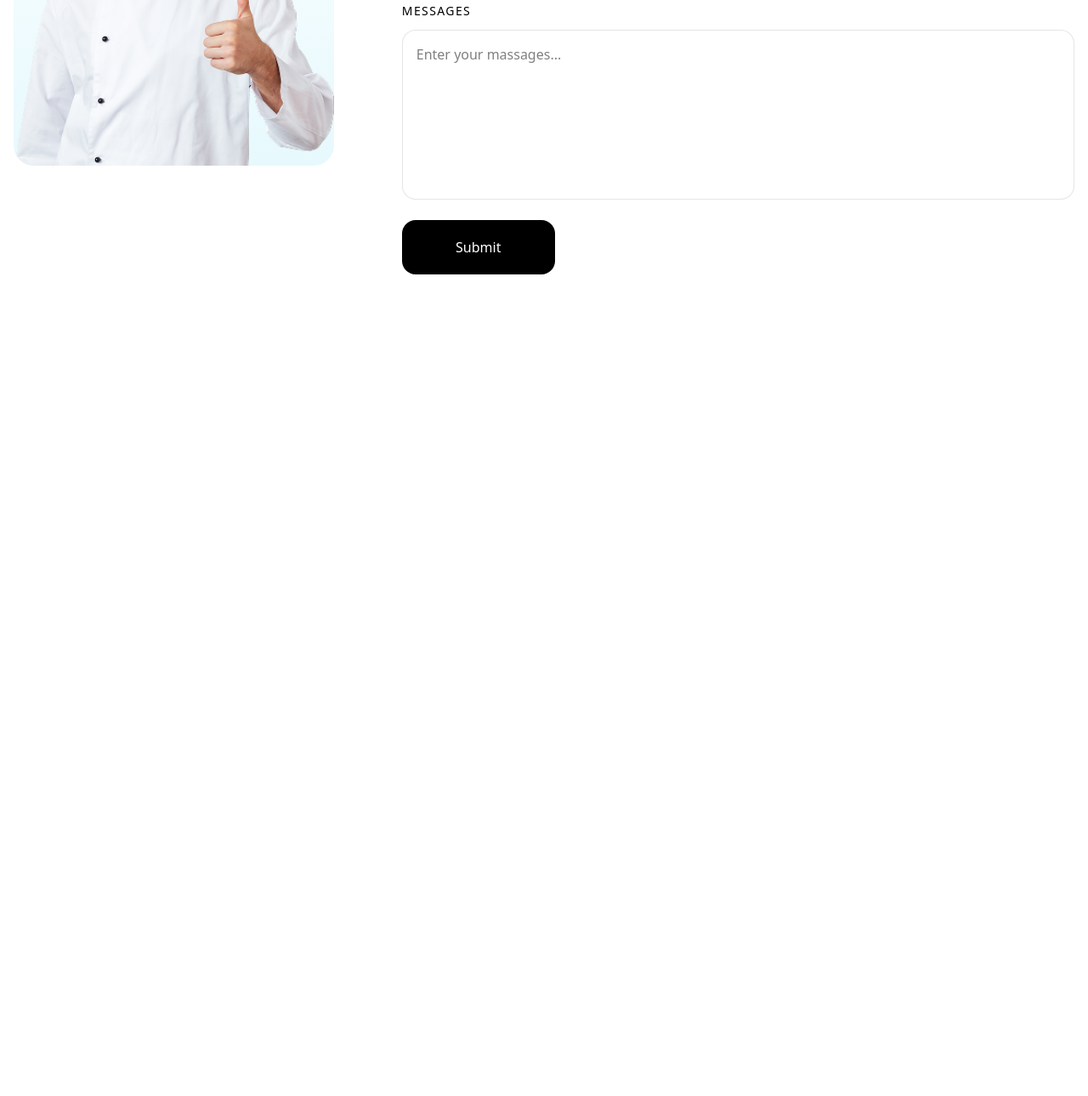
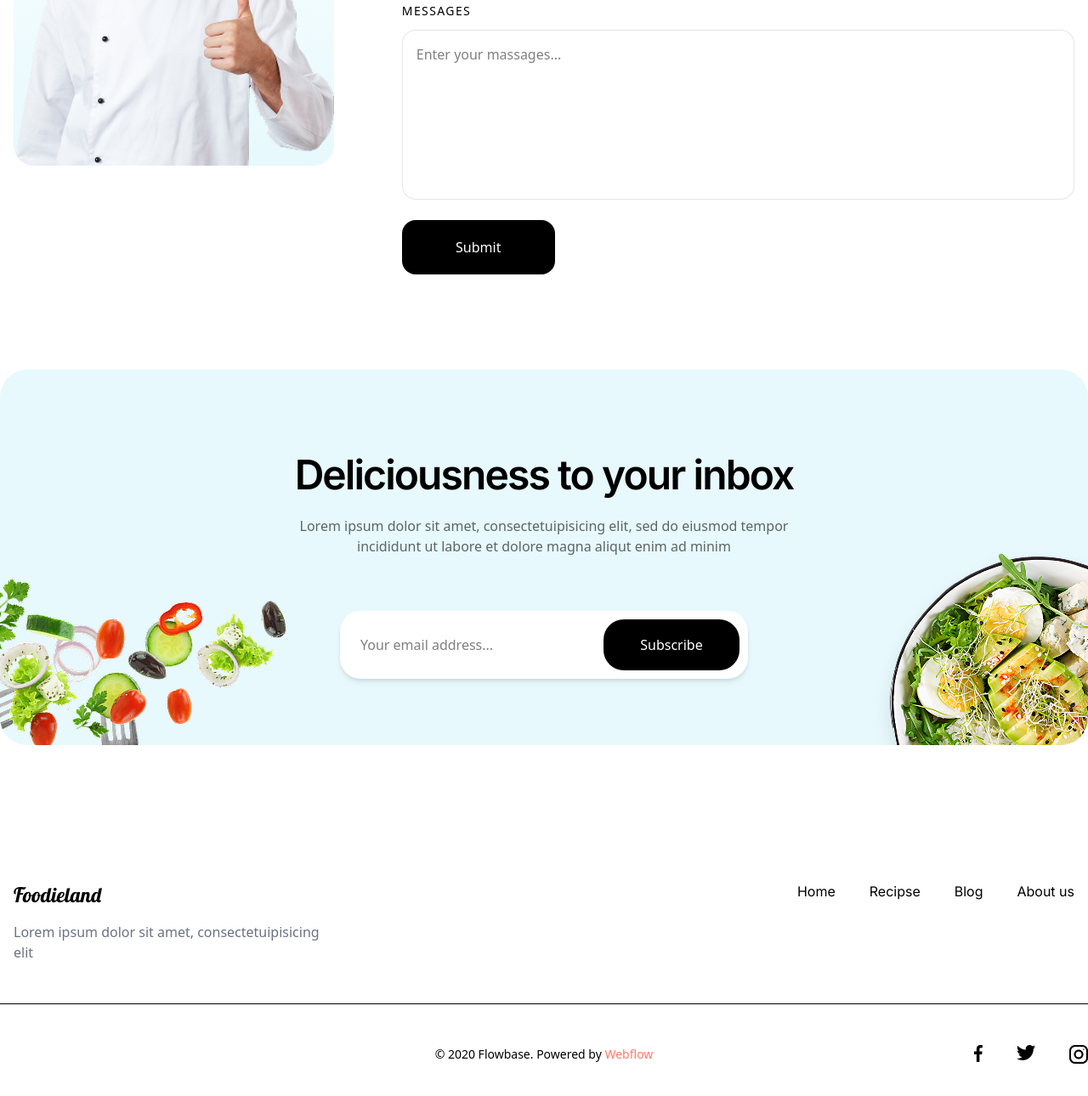
Before and after one commit to Amrmhani/finallypro1, a plain HTML site: page contact-us.html in a window 1280 px wide. Shown: the part 604-1894 px from the top of the page at 85% size. Before the commit the page ends 927 px from the top, so only its background shows below. Drawn offline with Linux system fonts and the light colour scheme.

Commit message:
Complete responsive contact us page design and layout

```diff
--- a/contact-us.html
+++ b/contact-us.html
@@ -51,7 +51,7 @@ wght@0,14..32,100..900;1,14..32,100..900&family=Lobster&display=swap" rel="style
         </div>
     </header>
 
-  <main class="container mx-auto mt-22 px-4">
+  <main class="container mx-auto mt-22 px-4 mb-60">
 
     <h1
         class="text-center font-['Inter'] font-semibold text-[40px] sm:text-[64px] leading-[100%] tracking-[-0.04em]">
@@ -127,6 +127,90 @@ wght@0,14..32,100..900;1,14..32,100..900&family=Lobster&display=swap" rel="style
     </div>
 
 </main>
+  <section
+        class="container mx-auto  bg-(--Primary-color) rounded-4xl h-110.5 sm:w-7xl w-1xl mt-33 relative overflow-hidden pb-10">
+        <div class=" text-center sm:pt-20 pt-5">
+            <h1
+                class="sm:mt-5 mt-0 font-['Inter'] sm:text-[48px] text-[40px] leading-[100%] tracking-[-0.04em] font-semibold">
+                Deliciousness to
+                your inbox</h1>
+            <p class="text-[#00000099] sm:mt-6 mt-3">Lorem ipsum dolor sit amet, consectetuipisicing elit, sed do
+                eiusmod tempor
+                <br> incididunt ut labore et dolore magna aliqut enim ad minim
+            </p>
+        </div>
+        <div class="flex items-center justify-center mt-16 ">
+            <div class="relative">
+                <input type="text" placeholder="Your email address..."
+                    class=" bg-white outline-none border-none sm:px-6 px-3 shadow-md rounded-3xl w-90 sm:w-120 h-20">
+
+                <button
+                    class=" absolute bg-black text-white items-start right-2.5 top-1/2 -translate-y-1/2 w-30 sm:w-40 h-15 rounded-3xl">
+                    Subscribe
+                </button>
+            </div>
+            <div class="absolute bottom-0 right-0 hidden lg:block ">
+                <img src="assets/img/footerimgs/plate.png">
+            </div>
+
+            <div class="absolute bottom-0 left-0 hidden xl:block">
+                <img src="assets/img/footerimgs/photo.png">
+            </div>
+        </div>
+    </section>
+
+
+     <footer class="w-full">
+
+        <div class="container mx-auto mt-20 lg:mt-40 px-4">
+
+            <div class="flex flex-col lg:flex-row items-center lg:items-start gap-10">
+
+                <div class="flex flex-col items-center lg:items-start text-center lg:text-left">
+                    <a href="#" class="font-['Lobster'] text-2xl">
+                        Foodieland
+                    </a>
+                    <p class="mt-4 text-gray-500 max-w-sm">
+                        Lorem ipsum dolor sit amet, consectetuipisicing elit
+                    </p>
+                </div>
+
+                <ul class="grid grid-cols-2 lg:flex gap-6 lg:gap-10 font-['Inter'] text-center lg:text-left lg:ml-auto">
+                    <li><a href="Home.html">Home</a></li>
+                    <li><a href="Recipse.html">Recipse</a></li>
+                    <li><a href="Blog.html">Blog</a></li>
+                    <li><a href="About-us.html">About us</a></li>
+                </ul>
+                <ul class="flex block gap-10 lg:hidden ">
+                    <li><img src="assets/img/navimgs/facebook.png"></li>
+                    <li><img src="assets/img/navimgs/twiter.png"></li>
+                    <li><img src="assets/img/navimgs/instagram.png"></li>
+                </ul>
+
+            </div>
+
+        </div>
+
+        <div class="container mx-auto mt-12 border-t border-[var(--line-color)]">
+
+            <div class="flex flex-col mt-12 mb-12 md:flex-row items-center gap-4 lg:gap-0 relative">
+
+                <p class="text-sm absolute left-1/2 -translate-x-1/2">
+                    © 2020 Flowbase. Powered by <span class="text-[#FF7967]">Webflow</span>
+                </p>
+
+                <ul class="hidden gap-10 lg:flex ml-auto">
+                    <li><img src="assets/img/navimgs/facebook.png"></li>
+                    <li><img src="assets/img/navimgs/twiter.png"></li>
+                    <li><img src="assets/img/navimgs/instagram.png"></li>
+                </ul>
+
+            </div>
+
+        </div>
+
+
+    </footer>
 </body>
 
 </html>
```
Also changed, not shown: assets/css/output.css.
